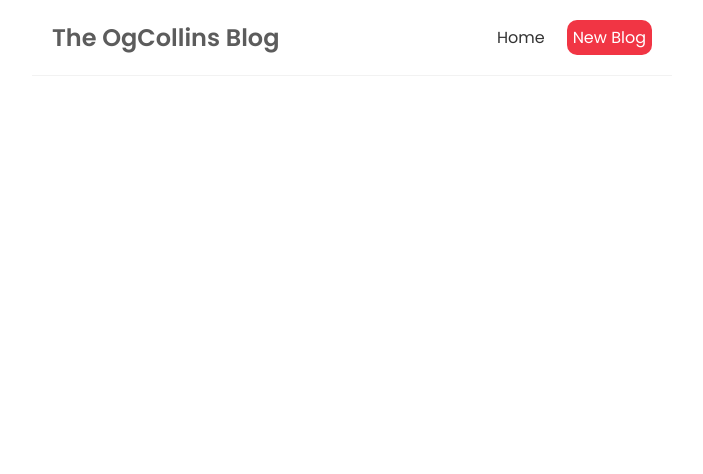
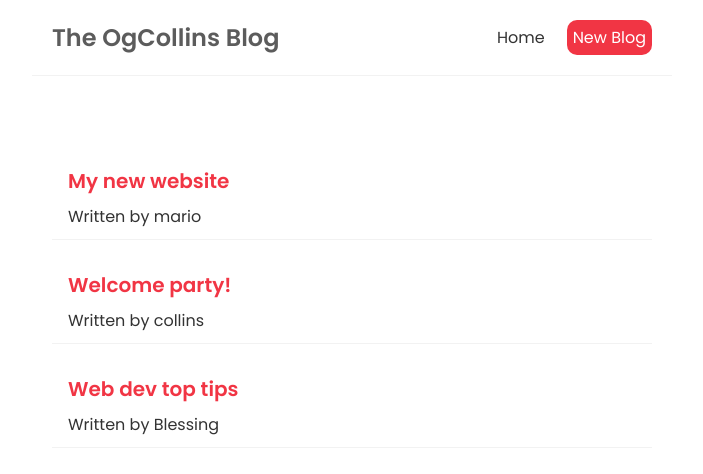
Before and after one commit to collins-dev1/ogcollins_blog, a React (Create React App) app: page / in a window 1280 px wide. Shown: the top 474 px of the page, without its empty margins (288-991 px from the left). Built offline with nearby package versions, Linux system fonts and the light colour scheme.

Commit message:
sixth commit

```diff
--- a/src/home.js
+++ b/src/home.js
@@ -32,7 +32,12 @@
 
     return(
         <div className="home">
-
+            {blogs.map((blog) => (
+                <div className="blog-preview" key={blog.id}>
+                    <h2>{blog.title}</h2>
+                    <p>Written by {blog.author}</p>
+                </div>
+            ))}
         </div>
     );
 }
--- a/src/index.css
+++ b/src/index.css
@@ -40,3 +40,20 @@
   margin: 40px auto;
   padding: 20px;
 }
+
+/* Blog previews list */
+.blog-preview{
+  padding: 10px 16px;
+  margin: 20px 0;
+  border-bottom: 1px solid #f2f2f2;
+}
+
+.blog-preview:hover{
+  box-shadow: 1px 3px 5px rgba(0,0,0,0.1);
+}
+
+.blog-preview h2{
+  font-size: 20px;
+  color: #f13544;
+  margin-bottom: 8px;
+}
```
